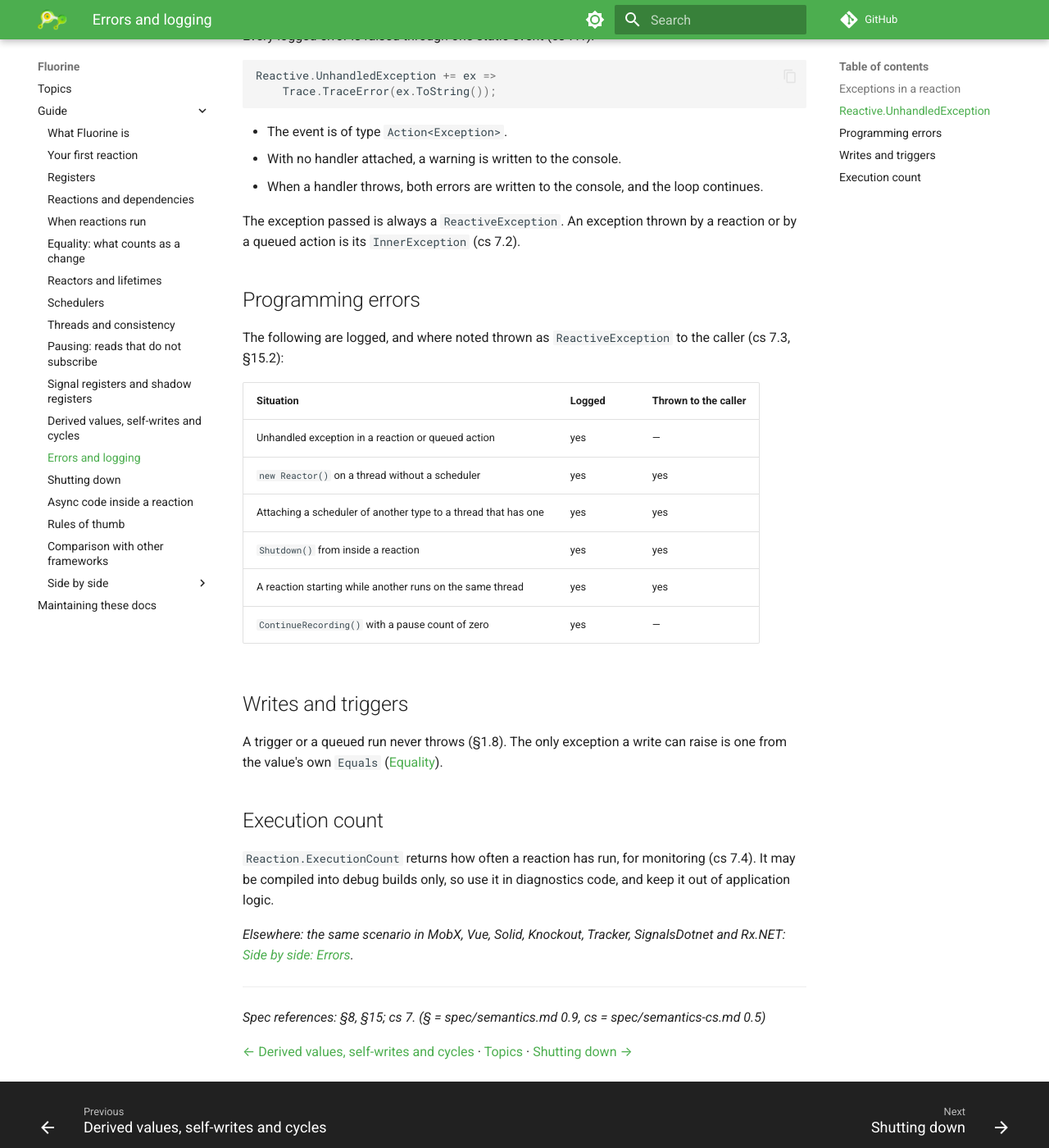
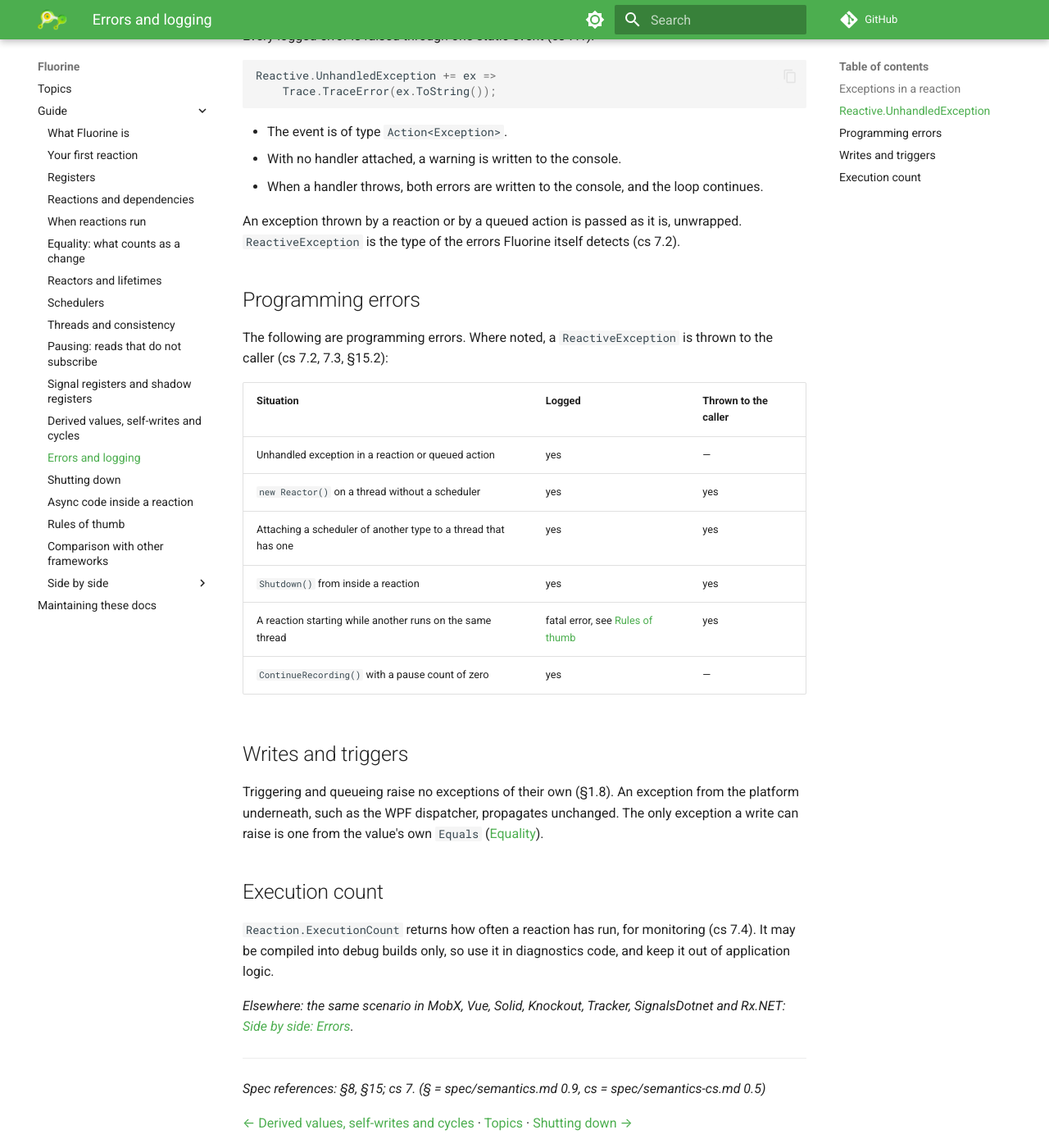
Before and after one commit to flintvane/fluorine, an MkDocs documentation site: the page built from docs/topics/errors-and-logging.md, in a window 1280 px wide and 1400 px high, scrolled down 572 px. Shown: the whole window at 82% size. Built offline with MkDocs 1.6.1 and Material for MkDocs 9.7.7, drawn with Linux system fonts in a browser that asks for light colours; comment, search, counter and statistics services are not loaded.

Commit message:
Docs: exception rules of 2026-10-21 (unwrapped user exceptions, fatal nested start, no own exceptions from scheduling)

```diff
--- a/docs/topics/errors-and-logging.md
+++ b/docs/topics/errors-and-logging.md
@@ -25,11 +25,11 @@ Reactive.UnhandledException += ex =>
 - With no handler attached, a warning is written to the console.
 - When a handler throws, both errors are written to the console, and the loop continues.
 
-The exception passed is always a `ReactiveException`. An exception thrown by a reaction or by a queued action is its `InnerException` (cs 7.2).
+An exception thrown by a reaction or by a queued action is passed as it is, unwrapped. `ReactiveException` is the type of the errors Fluorine itself detects (cs 7.2).
 
 ## Programming errors
 
-The following are logged, and where noted thrown as `ReactiveException` to the caller (cs 7.3, §15.2):
+The following are programming errors. Where noted, a `ReactiveException` is thrown to the caller (cs 7.2, 7.3, §15.2):
 
 | Situation | Logged | Thrown to the caller |
 |---|---|---|
@@ -37,12 +37,12 @@ The following are logged, and where noted thrown as `ReactiveException` to the c
 | `new Reactor()` on a thread without a scheduler | yes | yes |
 | Attaching a scheduler of another type to a thread that has one | yes | yes |
 | `Shutdown()` from inside a reaction | yes | yes |
-| A reaction starting while another runs on the same thread | yes | yes |
+| A reaction starting while another runs on the same thread | fatal error, see [Rules of thumb](rules-of-thumb.md) | yes |
 | `ContinueRecording()` with a pause count of zero | yes | — |
 
 ## Writes and triggers
 
-A trigger or a queued run never throws (§1.8). The only exception a write can raise is one from the value's own `Equals` ([Equality](equality.md)).
+Triggering and queueing raise no exceptions of their own (§1.8). An exception from the platform underneath, such as the WPF dispatcher, propagates unchanged. The only exception a write can raise is one from the value's own `Equals` ([Equality](equality.md)).
 
 ## Execution count
 
```
Also changed, not shown: docs/topics/rules-of-thumb.md (+1 -1 lines), docs/topics/schedulers.md (+1 -1 lines), docs/topics/when-reactions-run.md (+1 -1 lines).
